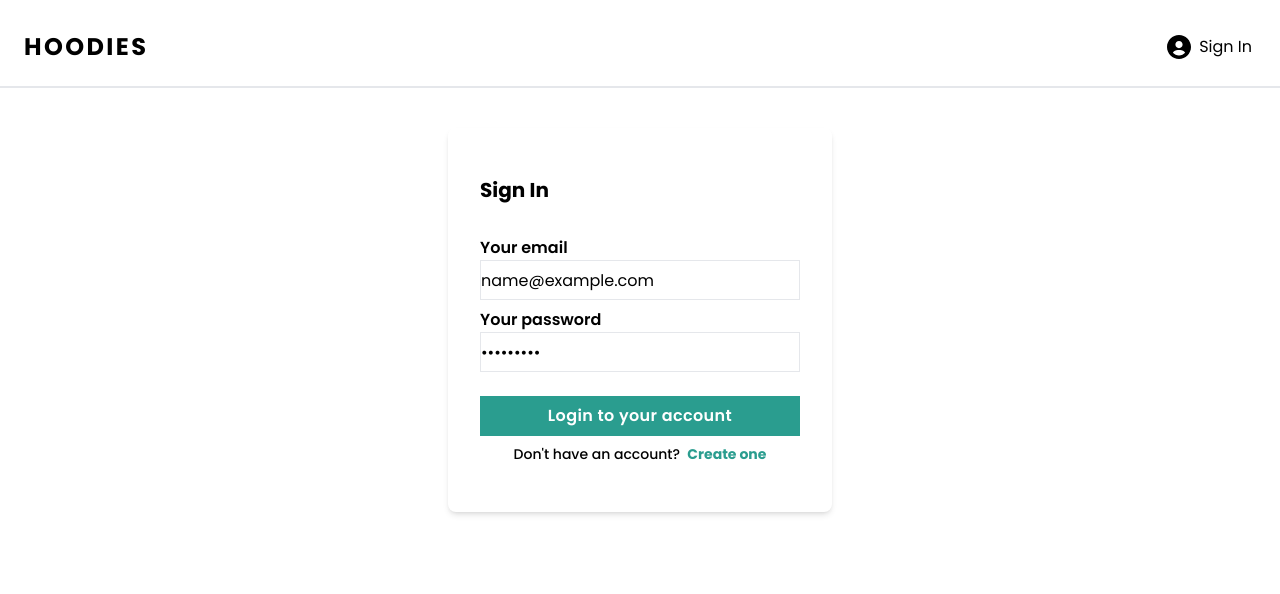
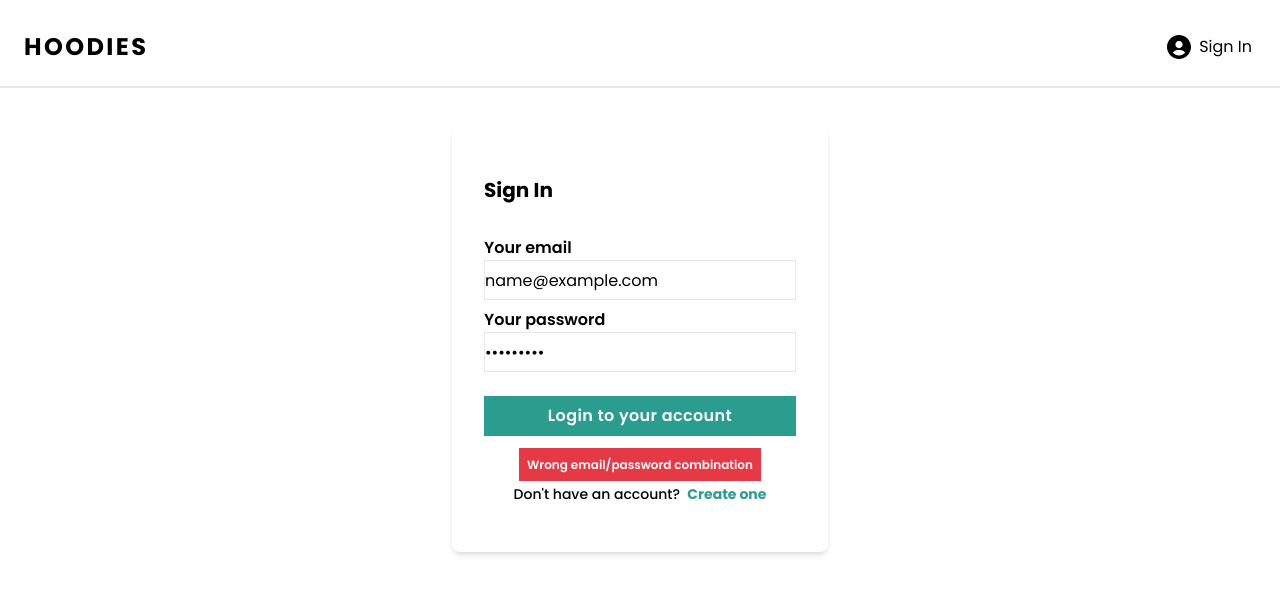
Before and after one commit to SebastienStordeur/Hoodies-e-commerce, a Next.js app: page /signin in a window 1280 px wide. Both pictures are taken after typing "name@example.com", "Sample123" into the empty fields and a click on the button "Login to your account". Shown: the top 594 px of the page. Built offline with nearby package versions, Linux system fonts and the light colour scheme; no server answers.

Commit message:
Login form validation

```diff
--- /dev/null
+++ b/components/forms/Validators/ErrorMessage.tsx
@@ -0,0 +1,15 @@
+import React from "react";
+
+interface ErrorMessageProps {
+  message: string;
+}
+
+const ErrorMessage: React.FC<ErrorMessageProps> = ({ message }) => {
+  return (
+    <span className="h-10 min-w-full p-2 font-semibold bg-red text-xs text-white">
+      {message}
+    </span>
+  );
+};
+
+export default ErrorMessage;
--- a/components/forms/signin-form/SigninForm.tsx
+++ b/components/forms/signin-form/SigninForm.tsx
@@ -1,28 +1,62 @@
-import axios from "axios";
 import Link from "next/link";
-import React from "react";
+import React, { useRef, useState } from "react";
 import { Button, Form, InputValidator } from "../../";
+import { login } from "../../../services/RequestAPI/Login";
+import { loginFormValidation } from "../../../services/formValidation/LoginFormValidation";
+import ErrorMessage from "../Validators/ErrorMessage";
 
 const SigninForm = () => {
+  const emailInputRef = useRef<HTMLInputElement>(null);
+  const passwordInputRef = useRef<HTMLInputElement>(null);
+  const [loginError, setLoginError] = useState({
+    emailHasError: false,
+    emailErrorMessage: "",
+    error: false,
+    message: "",
+  });
+  const [isSuccess, setIsSuccess] = useState<boolean>(false);
+  //let isSuccess: boolean;
+
   const handleSubmit = (event: React.FormEvent<HTMLFormElement>) => {
     event.preventDefault();
-    console.log("submit");
-    axios
-      .post("/api/user/login", {
-        email: "test@test.com",
-        password: "password",
-      })
-      .then((res) => console.log(res));
+    const user = {
+      email: emailInputRef.current?.value,
+      password: passwordInputRef.current?.value,
+    };
+
+    loginFormValidation(user, setLoginError);
+    login(user, setLoginError, setIsSuccess);
+
+    if (isSuccess) {
+      //localStorage + redux
+      console.log("LOGIN SUCCESSFULLY");
+    }
   };
 
   return (
-    <section className="w-96 mx-auto">
+    <section className="w-full max-w-sm px-1 mx-auto">
       <Form title="Sign In" onSubmit={handleSubmit}>
-        <InputValidator id="email" label="Your email" type="email" />
-        <InputValidator id="password" label="Your password" type="password" />
-        <Button className="mt-4" type="submit">
-          Login to your account
-        </Button>
+        <InputValidator
+          id="email"
+          label="Your email"
+          type="email"
+          ref={emailInputRef}
+        />
+        {loginError.emailErrorMessage && (
+          <ErrorMessage message={loginError.emailErrorMessage} />
+        )}
+        <InputValidator
+          id="password"
+          label="Your password"
+          type="password"
+          ref={passwordInputRef}
+        />
+        <div className="text-center">
+          <Button className="my-4" type="submit">
+            Login to your account
+          </Button>
+          {loginError.error && <ErrorMessage message={loginError.message} />}
+        </div>
         <p className="text-sm font-medium mt-2 text-center">
           Don't have an account? &nbsp;
           <Link href="/signup" className="cursor-pointer text-green font-bold">
--- a/components/forms/signup-form/SignupForm.tsx
+++ b/components/forms/signup-form/SignupForm.tsx
@@ -3,7 +3,8 @@ import Link from "next/link";
 import React, { useRef, useState } from "react";
 import { Form, InputValidator } from "../../";
 import { Button } from "../../";
-import { signupFormValidation } from "../../../services/formValidation/SignupFornValidation";
+import { signupFormValidation } from "../../../services/formValidation/SignupFormValidation";
+import { signup } from "../../../services/RequestAPI/Signup";
 
 const SignupForm = () => {
   const nameInputRef = useRef<HTMLInputElement>(null);
@@ -19,26 +20,18 @@ const SignupForm = () => {
   });
 
   const handleSubmit = (event: React.FormEvent<HTMLFormElement>) => {
+    event.preventDefault();
     const newUser = {
-      fullName: nameInputRef.current?.value,
-      email: emailInputRef.current?.value,
-      password: passwordInputRef.current?.value,
-      confirmPassword: confirmPasswordInputRef.current?.value,
+      fullName: nameInputRef.current!.value,
+      email: emailInputRef.current!.value,
+      password: passwordInputRef.current!.value,
+      confirmPassword: confirmPasswordInputRef.current!.value,
     };
-    event.preventDefault();
 
-    console.log(newUser.fullName);
-    /*     axios
-      .post("/api/user/signup", {
-        firstName: "Sebastien",
-        lastName: "Stordeur",
-        email: "test@test.com",
-        password: "password",
-      })
-      .then((res) => console.log(res))
-      .catch((err) => console.error(err)); */
     signupFormValidation(newUser, setFormHasError);
-    console.log("submit");
+    if (!formHasError.emailHasError && !formHasError.passwordHasError) {
+      signup(newUser);
+    }
   };
   return (
     <section className="w-96 mx-auto">
--- a/components/layout/Form.tsx
+++ b/components/layout/Form.tsx
@@ -9,7 +9,7 @@ interface FormProps {
 const Form: React.FC<FormProps> = ({ children, title, onSubmit }) => {
   return (
     <form
-      className="shadow-md w-full mx-auto mt-8 px-8 py-12 rounded-lg"
+      className="relative shadow-md w-full mx-auto mt-8 px-8 py-12 rounded-lg"
       onSubmit={onSubmit}
     >
       <h3 className="font-bold text-xl mb-8">{title}</h3>
--- /dev/null
+++ b/services/RequestAPI/Login.ts
@@ -0,0 +1,38 @@
+import axios from "axios";
+
+export function login(user: any, setErrors: any, success: any) {
+  try {
+    const { email, password } = user;
+    axios
+      .post("/api/user/login", { email, password })
+      .then((res) => {
+        console.log(res.data.success);
+        setErrors((prev: any) => {
+          return {
+            ...prev,
+            error: false,
+            message: "",
+          };
+        });
+        return success(res.data.success);
+      })
+      .catch((err) => {
+        console.error(err);
+        setErrors((prev: any) => {
+          return {
+            ...prev,
+            error: true,
+            message: "Wrong email/password combination",
+          };
+        });
+      });
+  } catch (error) {
+    setErrors((prev: any) => {
+      return {
+        ...prev,
+        error: true,
+        message: "Wrong email/password combination",
+      };
+    });
+  }
+}
--- a/services/RequestAPI/Signup.ts
+++ b/services/RequestAPI/Signup.ts
@@ -1,4 +1,20 @@
-export function signup() {
+import axios from "axios";
+
+export function signup(user: any) {
   try {
-  } catch (error) {}
+    const { fullName, email, password } = user;
+
+    axios
+      .post("/api/user/signup", {
+        fullName,
+        email,
+        password,
+      })
+      .then(() => {})
+      .catch((err) => {
+        console.error(err);
+      });
+  } catch (error) {
+    console.error(error);
+  }
 }
--- /dev/null
+++ b/services/formValidation/LoginFormValidation.ts
@@ -0,0 +1,19 @@
+export function loginFormValidation(user: any, setErrors: any) {
+  if (user.email.trim() === "") {
+    setErrors((prev: any) => {
+      return {
+        ...prev,
+        emailHasError: true,
+        emailErrorMessage: "Can't be empty",
+      };
+    });
+  } else {
+    setErrors((prev: any) => {
+      return {
+        ...prev,
+        emailHasError: false,
+        emailErrorMessage: "",
+      };
+    });
+  }
+}
```
Also changed, not shown: types/types.d.ts (+7 -0 lines), services/formValidation/SignupFormValidation.ts (renamed from services/formValidation/SignupFornValidation.ts).
